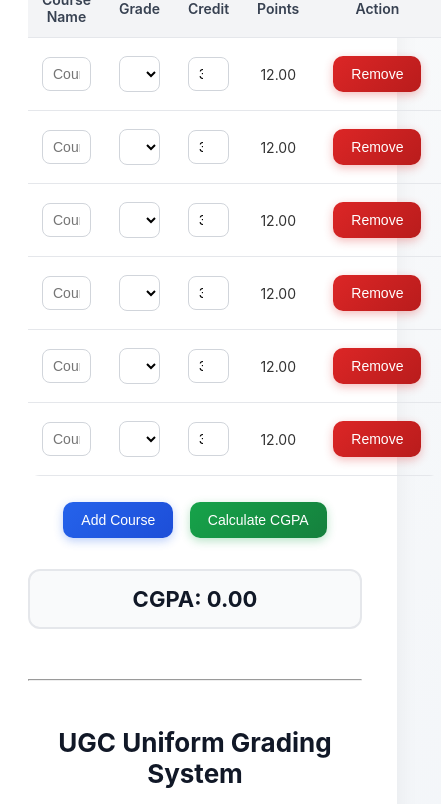
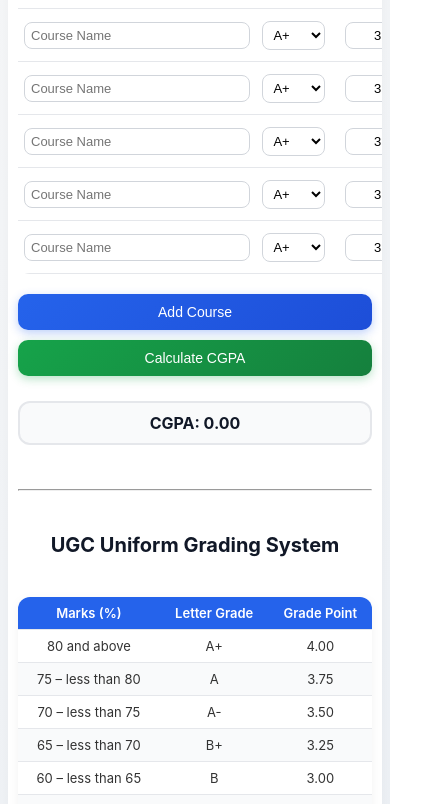
Before and after one commit to Asif-Zetu/cgpa_calculator, a plain HTML site: page index.html in a window 390 px wide. Shown: the part 177-981 px from the top of the page, 441 px wide, since content can reach past the window. Drawn offline with Linux system fonts and the light colour scheme.

Commit message:
separated files and added responsiveness

```diff
--- a/index.html
+++ b/index.html
@@ -5,175 +5,13 @@
     <meta name="viewport" content="width=device-width, initial-scale=1.0" />
     <title>CGPA Calculator</title>
     <link rel="shortcut icon" href="./assets/cgpa.png" type="image/x-icon" />
-    <style>
-      body {
-        font-family: "Inter", sans-serif;
-        background: linear-gradient(135deg, #f9fafb, #eef2f7);
-        color: #333;
-        display: flex;
-        justify-content: center;
-        padding: 40px 20px;
-        min-height: 100vh;
-      }
-
-      .container {
-        width: 100%;
-        max-width: 900px;
-        background: #fff;
-        padding: 35px;
-        border-radius: 20px;
-        box-shadow: 0 8px 24px rgba(0, 0, 0, 0.06);
-        transition: transform 0.2s ease;
-      }
-
-      h1 {
-        text-align: center;
-        margin-bottom: 25px;
-        font-size: 26px;
-        font-weight: 700;
-        color: #111827;
-      }
-
-      h2 {
-        margin: 30px 0 15px;
-        font-size: 18px;
-        font-weight: 600;
-        color: #374151;
-        border-left: 4px solid #2563eb;
-        padding-left: 10px;
-      }
-
-      table {
-        width: 100%;
-        border-collapse: collapse;
-        margin-bottom: 20px;
-        border-radius: 12px;
-        overflow: hidden;
-      }
-
-      th,
-      td {
-        padding: 12px 14px;
-        text-align: center;
-        border-bottom: 1px solid #e5e7eb;
-        font-size: 14px;
-      }
-
-      th {
-        background: #f3f4f6;
-        font-weight: 600;
-        color: #374151;
-      }
-
-      td input[type="text"],
-      td input[type="number"],
-      td select {
-        padding: 8px 10px;
-        border-radius: 8px;
-        border: 1px solid #d1d5db;
-        width: 100%;
-        box-sizing: border-box;
-        font-size: 14px;
-        background: #fff;
-        transition: border 0.2s ease, box-shadow 0.2s ease;
-      }
-
-      td input[type="text"]:focus,
-      td input[type="number"]:focus,
-      td select:focus {
-        border-color: #2563eb;
-        outline: none;
-        box-shadow: 0 0 0 3px rgba(37, 99, 235, 0.15);
-      }
-
-      td input[type="number"] {
-        max-width: 80px;
-        text-align: center;
-      }
-
-      /* Buttons */
-      button {
-        padding: 10px 18px;
-        border: none;
-        border-radius: 10px;
-        font-weight: 500;
-        cursor: pointer;
-        transition: all 0.25s ease;
-        margin: 6px;
-        font-size: 14px;
-      }
-
-      .add-btn {
-        background: linear-gradient(135deg, #2563eb, #1d4ed8);
-        color: white;
-        box-shadow: 0 3px 10px rgba(37, 99, 235, 0.3);
-      }
-      .add-btn:hover {
-        background: linear-gradient(135deg, #1d4ed8, #1e40af);
-        transform: translateY(-2px);
-      }
-
-      .calculate-btn {
-        background: linear-gradient(135deg, #16a34a, #15803d);
-        color: white;
-        box-shadow: 0 3px 10px rgba(22, 163, 74, 0.3);
-      }
-      .calculate-btn:hover {
-        background: linear-gradient(135deg, #15803d, #166534);
-        transform: translateY(-2px);
-      }
-
-      .remove-btn {
-        background: linear-gradient(135deg, #dc2626, #b91c1c);
-        color: white;
-        box-shadow: 0 3px 10px rgba(220, 38, 38, 0.3);
-      }
-      .remove-btn:hover {
-        background: linear-gradient(135deg, #b91c1c, #991b1b);
-        transform: translateY(-2px);
-      }
-
-      /* CGPA Result Box */
-      #cgpaResult {
-        font-size: 22px;
-        font-weight: 700;
-        text-align: center;
-        color: #111827;
-        margin-top: 25px;
-        background: #f9fafb;
-        border: 2px solid #e5e7eb;
-        padding: 15px;
-        border-radius: 12px;
-        transition: all 0.3s ease;
-      }
-
-      #cgpaResult:hover {
-        background: #f3f4f6;
-        border-color: #d1d5db;
-      }
-
-      /* Grading Table */
-      .grading-table {
-        margin-top: 20px;
-        border-radius: 12px;
-        overflow: hidden;
-        box-shadow: 0 3px 12px rgba(0, 0, 0, 0.05);
-      }
-
-      .grading-table th {
-        background: #2563eb;
-        color: #fff;
-      }
-
-      .grading-table tr:nth-child(even) {
-        background: #f9fafb;
-      }
-    </style>
+    <link rel="stylesheet" href="./style.css" />
   </head>
   <body>
     <div class="container">
       <h1>CGPA Calculator</h1>
 
+      <div class="table-container">
         <table id="courseTable">
           <thead>
             <tr>
@@ -186,8 +24,9 @@
           </thead>
           <tbody></tbody>
         </table>
+      </div>
 
-      <div style="text-align: center">
+      <div class="button-container" style="text-align: center">
         <button class="add-btn" onclick="addCourse()">Add Course</button>
         <button class="calculate-btn" onclick="calculateCGPA()">
           Calculate CGPA
@@ -199,6 +38,7 @@
       <hr />
       <br />
       <h1>UGC Uniform Grading System</h1>
+      <div class="table-container">
         <table class="grading-table">
           <thead>
             <tr>
@@ -261,80 +101,8 @@
           </tbody>
         </table>
       </div>
+    </div>
 
-    <script>
-      const gradePoints = {
-        "A+": 4.0,
-        A: 3.75,
-        "A-": 3.5,
-        "B+": 3.25,
-        B: 3.0,
-        "B-": 2.75,
-        "C+": 2.5,
-        C: 2.25,
-        D: 2.0,
-        F: 0.0,
-      };
-
-      function addCourse() {
-        const tableBody = document.querySelector("#courseTable tbody");
-        const row = document.createElement("tr");
-
-        row.innerHTML = `
-    <td><input type="text" placeholder="Course Name"></td>
-    <td>
-      <select onchange="updatePoints(this)">
-        ${Object.keys(gradePoints)
-          .map((g) => `<option value="${g}">${g}</option>`)
-          .join("")}
-      </select>
-    </td>
-    <td><input type="number" min="0" value="3" onchange="updatePoints(this)"></td>
-    <td class="points">0.00</td>
-    <td><button class="remove-btn" onclick="removeCourse(this)">Remove</button></td>
-  `;
-
-        tableBody.appendChild(row);
-        updatePoints(row);
-      }
-
-      function removeCourse(button) {
-        const row = button.parentElement.parentElement;
-        row.remove();
-        calculateCGPA();
-      }
-
-      function updatePoints(element) {
-        const row = element.closest("tr");
-        const grade = row.querySelector("select").value;
-        const credit =
-          parseFloat(row.querySelector("input[type='number']").value) || 0;
-        const pointsCell = row.querySelector(".points");
-        const points = (gradePoints[grade] * credit).toFixed(2);
-        pointsCell.textContent = points;
-      }
-
-      function calculateCGPA() {
-        const rows = document.querySelectorAll("#courseTable tbody tr");
-        let totalCredits = 0;
-        let totalPoints = 0;
-
-        rows.forEach((row) => {
-          const credit =
-            parseFloat(row.querySelector("input[type='number']").value) || 0;
-          const points =
-            parseFloat(row.querySelector(".points").textContent) || 0;
-          totalCredits += credit;
-          totalPoints += points;
-        });
-
-        const cgpa = totalCredits ? (totalPoints / totalCredits).toFixed(2) : 0;
-        document.getElementById("cgpaResult").textContent = `CGPA: ${cgpa}`;
-      }
-
-      for (let i = 0; i < 6; i++) {
-        addCourse();
-      }
-    </script>
+    <script src="./script.js"></script>
   </body>
 </html>
--- /dev/null
+++ b/script.js
@@ -0,0 +1,71 @@
+const gradePoints = {
+  "A+": 4.0,
+  A: 3.75,
+  "A-": 3.5,
+  "B+": 3.25,
+  B: 3.0,
+  "B-": 2.75,
+  "C+": 2.5,
+  C: 2.25,
+  D: 2.0,
+  F: 0.0,
+};
+
+function addCourse() {
+  const tableBody = document.querySelector("#courseTable tbody");
+  const row = document.createElement("tr");
+
+  row.innerHTML = `
+    <td><input type="text" placeholder="Course Name"></td>
+    <td>
+      <select onchange="updatePoints(this)">
+        ${Object.keys(gradePoints)
+          .map((g) => `<option value="${g}">${g}</option>`)
+          .join("")}
+      </select>
+    </td>
+    <td><input type="number" min="0" value="3" onchange="updatePoints(this)"></td>
+    <td class="points">0.00</td>
+    <td><button class="remove-btn" onclick="removeCourse(this)">Remove</button></td>
+  `;
+
+  tableBody.appendChild(row);
+  updatePoints(row);
+}
+
+function removeCourse(button) {
+  const row = button.parentElement.parentElement;
+  row.remove();
+  calculateCGPA();
+}
+
+function updatePoints(element) {
+  const row = element.closest("tr");
+  const grade = row.querySelector("select").value;
+  const credit =
+    parseFloat(row.querySelector("input[type='number']").value) || 0;
+  const pointsCell = row.querySelector(".points");
+  const points = (gradePoints[grade] * credit).toFixed(2);
+  pointsCell.textContent = points;
+}
+
+function calculateCGPA() {
+  const rows = document.querySelectorAll("#courseTable tbody tr");
+  let totalCredits = 0;
+  let totalPoints = 0;
+
+  rows.forEach((row) => {
+    const credit =
+      parseFloat(row.querySelector("input[type='number']").value) || 0;
+    const points = parseFloat(row.querySelector(".points").textContent) || 0;
+    totalCredits += credit;
+    totalPoints += points;
+  });
+
+  const cgpa = totalCredits ? (totalPoints / totalCredits).toFixed(2) : 0;
+  document.getElementById("cgpaResult").textContent = `CGPA: ${cgpa}`;
+}
+
+for (let i = 0; i < 6; i++) {
+  addCourse();
+}
--- /dev/null
+++ b/style.css
@@ -0,0 +1,252 @@
+body {
+  font-family: "Inter", sans-serif;
+  background: linear-gradient(135deg, #f9fafb, #eef2f7);
+  color: #333;
+  display: flex;
+  justify-content: center;
+  padding: 40px 20px;
+  min-height: 100vh;
+}
+
+.container {
+  width: 100%;
+  max-width: 900px;
+  background: #fff;
+  padding: 35px;
+  border-radius: 20px;
+  box-shadow: 0 8px 24px rgba(0, 0, 0, 0.06);
+  transition: transform 0.2s ease;
+}
+
+h1 {
+  text-align: center;
+  margin-bottom: 25px;
+  font-size: 26px;
+  font-weight: 700;
+  color: #111827;
+}
+
+h2 {
+  margin: 30px 0 15px;
+  font-size: 18px;
+  font-weight: 600;
+  color: #374151;
+  border-left: 4px solid #2563eb;
+  padding-left: 10px;
+}
+
+table {
+  width: 100%;
+  border-collapse: collapse;
+  margin-bottom: 20px;
+  border-radius: 12px;
+  overflow: hidden;
+}
+
+th,
+td {
+  padding: 12px 14px;
+  text-align: center;
+  border-bottom: 1px solid #e5e7eb;
+  font-size: 14px;
+}
+
+th {
+  background: #f3f4f6;
+  font-weight: 600;
+  color: #374151;
+}
+
+td input[type="text"],
+td input[type="number"],
+td select {
+  padding: 8px 10px;
+  border-radius: 8px;
+  border: 1px solid #d1d5db;
+  width: 100%;
+  box-sizing: border-box;
+  font-size: 14px;
+  background: #fff;
+  transition: border 0.2s ease, box-shadow 0.2s ease;
+}
+
+td input[type="text"]:focus,
+td input[type="number"]:focus,
+td select:focus {
+  border-color: #2563eb;
+  outline: none;
+  box-shadow: 0 0 0 3px rgba(37, 99, 235, 0.15);
+}
+
+td input[type="number"] {
+  max-width: 80px;
+  text-align: center;
+}
+
+/* Buttons */
+button {
+  padding: 10px 18px;
+  border: none;
+  border-radius: 10px;
+  font-weight: 500;
+  cursor: pointer;
+  transition: all 0.25s ease;
+  margin: 6px;
+  font-size: 14px;
+}
+
+.add-btn {
+  background: linear-gradient(135deg, #2563eb, #1d4ed8);
+  color: white;
+  box-shadow: 0 3px 10px rgba(37, 99, 235, 0.3);
+}
+.add-btn:hover {
+  background: linear-gradient(135deg, #1d4ed8, #1e40af);
+  transform: translateY(-2px);
+}
+
+.calculate-btn {
+  background: linear-gradient(135deg, #16a34a, #15803d);
+  color: white;
+  box-shadow: 0 3px 10px rgba(22, 163, 74, 0.3);
+}
+.calculate-btn:hover {
+  background: linear-gradient(135deg, #15803d, #166534);
+  transform: translateY(-2px);
+}
+
+.remove-btn {
+  background: linear-gradient(135deg, #dc2626, #b91c1c);
+  color: white;
+  box-shadow: 0 3px 10px rgba(220, 38, 38, 0.3);
+}
+.remove-btn:hover {
+  background: linear-gradient(135deg, #b91c1c, #991b1b);
+  transform: translateY(-2px);
+}
+
+/* CGPA Result Box */
+#cgpaResult {
+  font-size: 22px;
+  font-weight: 700;
+  text-align: center;
+  color: #111827;
+  margin-top: 25px;
+  background: #f9fafb;
+  border: 2px solid #e5e7eb;
+  padding: 15px;
+  border-radius: 12px;
+  transition: all 0.3s ease;
+}
+
+#cgpaResult:hover {
+  background: #f3f4f6;
+  border-color: #d1d5db;
+}
+
+/* Grading Table */
+.grading-table {
+  margin-top: 20px;
+  border-radius: 12px;
+  overflow: hidden;
+  box-shadow: 0 3px 12px rgba(0, 0, 0, 0.05);
+}
+
+.grading-table th {
+  background: #2563eb;
+  color: #fff;
+}
+
+.grading-table tr:nth-child(even) {
+  background: #f9fafb;
+}
+
+@media (max-width: 768px) {
+  body {
+    padding: 20px 10px;
+  }
+
+  .container {
+    padding: 20px 15px;
+    border-radius: 15px;
+  }
+
+  h1 {
+    font-size: 22px;
+    margin-bottom: 20px;
+  }
+
+  .table-container {
+    overflow-x: auto;
+    margin: 0 -10px;
+    padding: 0 10px;
+  }
+
+  #courseTable {
+    min-width: 600px;
+  }
+
+  th,
+  td {
+    padding: 10px 8px;
+    font-size: 13px;
+  }
+
+  td input[type="text"],
+  td input[type="number"],
+  td select {
+    padding: 6px 8px;
+    font-size: 13px;
+  }
+
+  .button-container {
+    display: flex;
+    flex-direction: column;
+    gap: 10px;
+  }
+
+  button {
+    width: 100%;
+    margin: 0;
+  }
+
+  #cgpaResult {
+    font-size: 18px;
+    padding: 12px;
+  }
+
+  .grading-table {
+    font-size: 13px;
+  }
+
+  .grading-table th,
+  .grading-table td {
+    padding: 8px 6px;
+  }
+}
+
+@media (max-width: 480px) {
+  h1 {
+    font-size: 20px;
+  }
+
+  .container {
+    padding: 15px 10px;
+  }
+
+  th,
+  td {
+    padding: 8px 6px;
+  }
+
+  td input[type="text"],
+  td input[type="number"],
+  td select {
+    padding: 5px 6px;
+  }
+
+  #cgpaResult {
+    font-size: 16px;
+    padding: 10px;
+  }
+}
```
Lines whose indentation alone changed are shown as unchanged.
